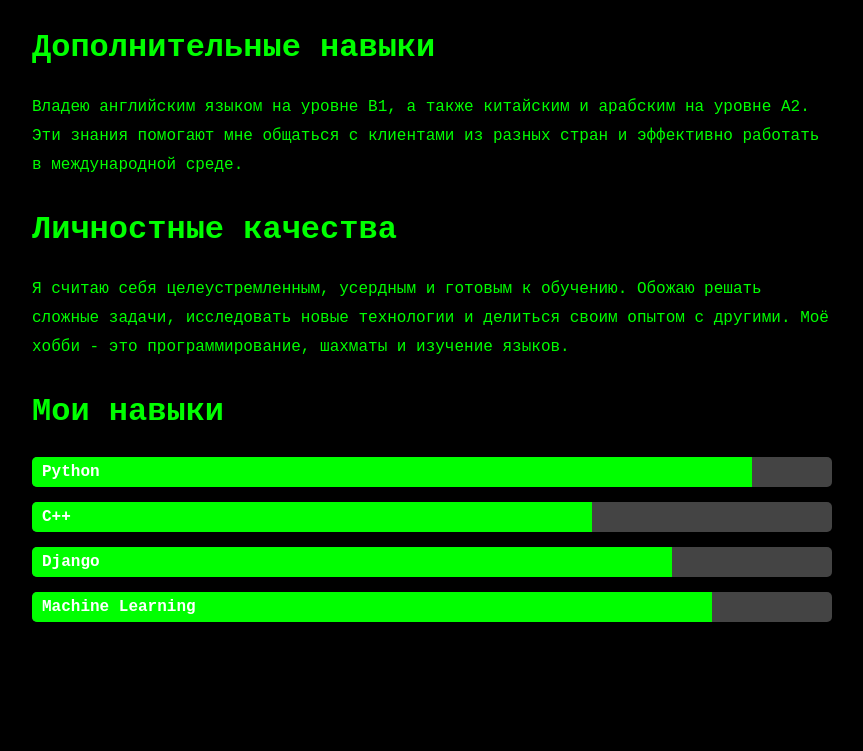
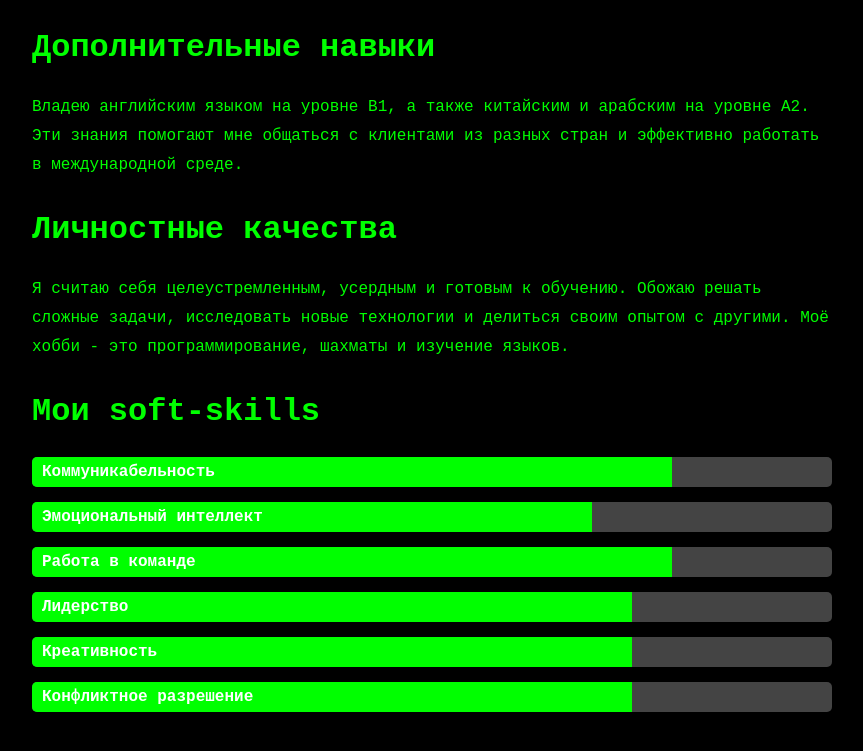
Before and after one commit to Sweetchecha/My_resume, a plain HTML site: page about.html in a window 1280 px wide. Shown: the part 1225-1976 px from the top of the page, without its empty margins (208-1071 px from the left). Before the commit the page ends 1902 px from the top, so only its background shows below. Drawn offline with Linux system fonts and the light colour scheme.

Commit message:
Update about.html

```diff
--- a/about.html
+++ b/about.html
@@ -164,22 +164,30 @@
         <p>Я считаю себя целеустремленным, усердным и готовым к обучению. Обожаю решать сложные задачи, исследовать новые технологии и делиться своим опытом с другими. Моё хобби - это программирование, шахматы и изучение языков.</p>
 
         <div class="skills">
-            <h2>Мои навыки</h2>
+            <h2>Мои soft-skills</h2>
             <div class="skill-bar">
-                <div class="label">Python</div>
-                <div class="progress" style="width: 90%"></div>
+                <div class="label">Коммуникабельность</div>
+                <div class="progress" style="width: 80%"></div>
             </div>
             <div class="skill-bar">
-                <div class="label">C++</div>
+                <div class="label">Эмоциональный интеллект</div>
                 <div class="progress" style="width: 70%"></div>
             </div>
             <div class="skill-bar">
-                <div class="label">Django</div>
+                <div class="label">Работа в команде</div>
                 <div class="progress" style="width: 80%"></div>
             </div>
             <div class="skill-bar">
-                <div class="label">Machine Learning</div>
-                <div class="progress" style="width: 85%"></div>
+                <div class="label">Лидерство</div>
+                <div class="progress" style="width: 75%"></div>
+            </div>
+            <div class="skill-bar">
+                <div class="label">Креативность</div>
+                <div class="progress" style="width: 75%"></div>
+            </div>
+            <div class="skill-bar">
+                <div class="label">Конфликтное разрешение </div>
+                <div class="progress" style="width: 75%"></div>
             </div>
         </div>
     </div>
```
